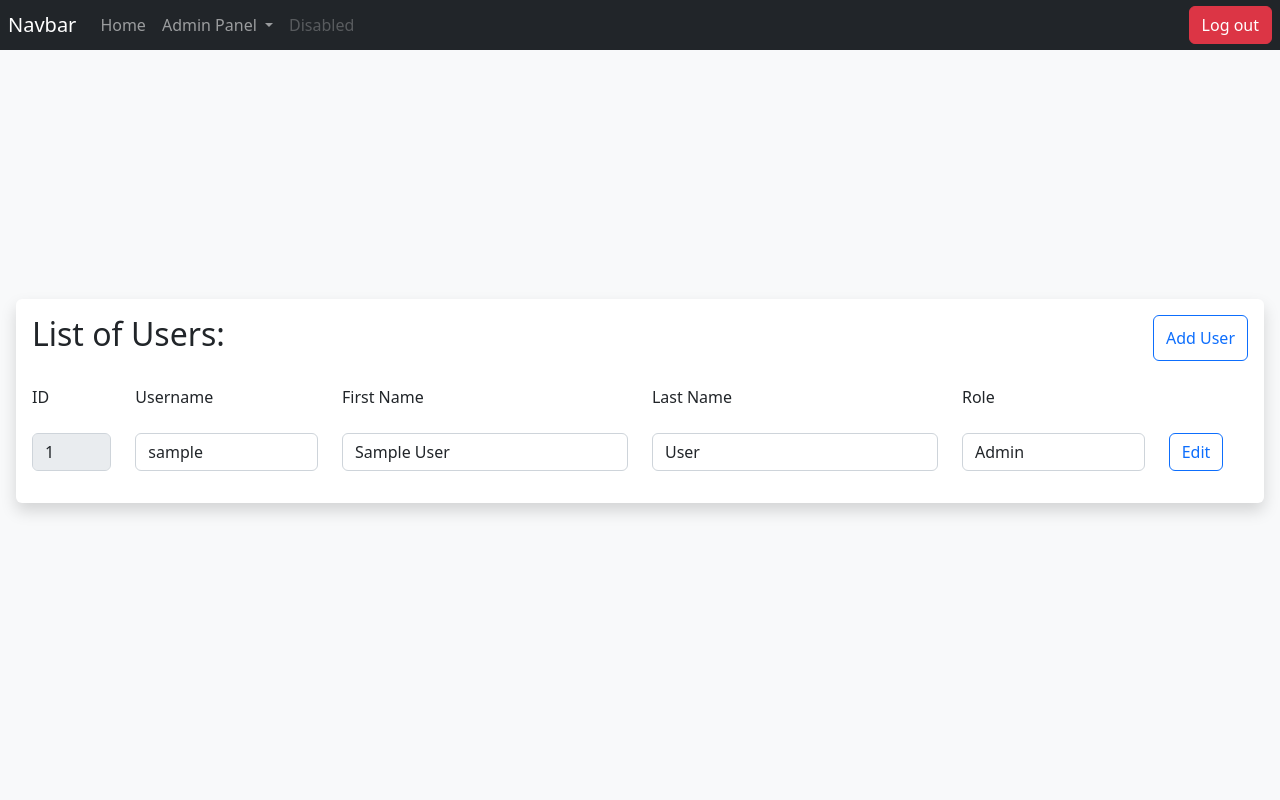
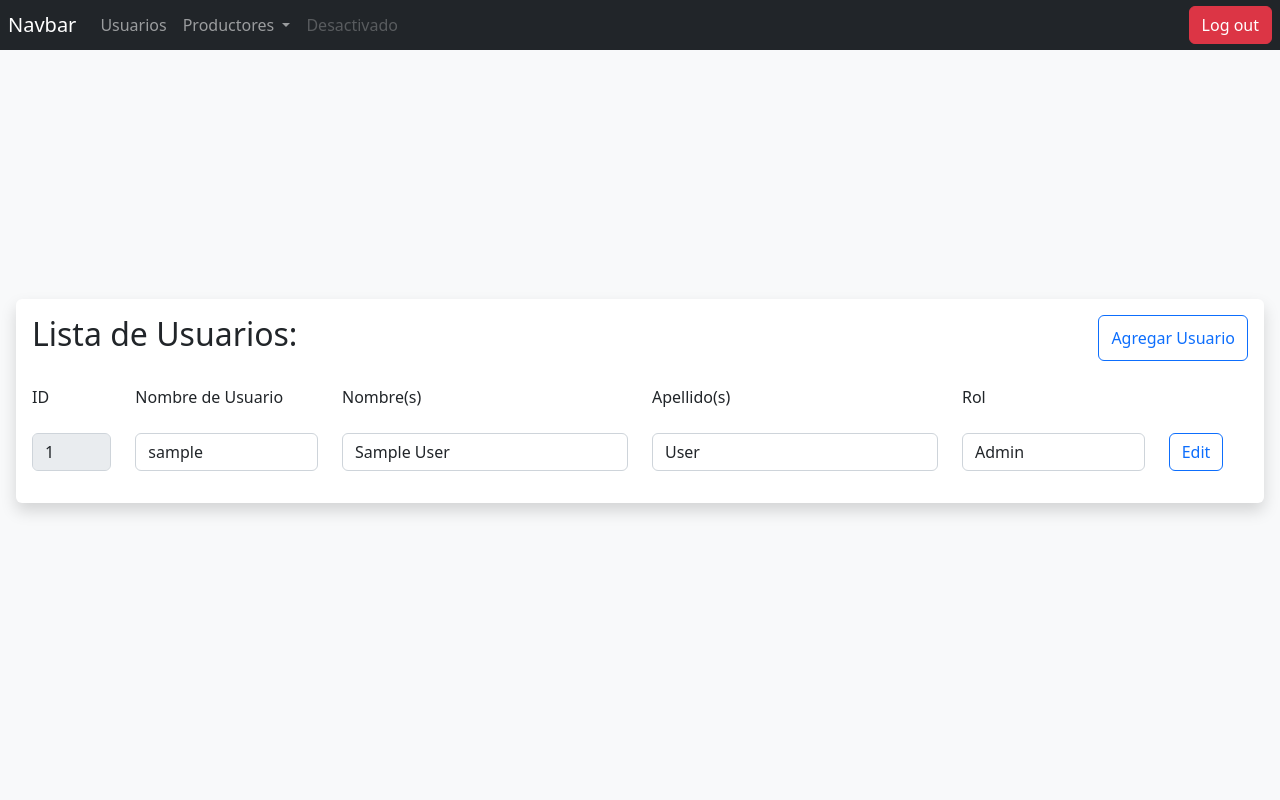
Before and after one commit to arturyepez10/flask-project, a Flask app: page /admin/users in a window 1280 px wide. Run offline with Flask 2, Linux system fonts and the light colour scheme; the visitor is signed in with stand-in values (Sample User, id 1); data comes from the database, SQL or seed files in the repository; some libraries are stand-ins or nearby versions.

Commit message:
translate text

```diff
--- a/controllers/admin.py
+++ b/controllers/admin.py
@@ -31,7 +31,7 @@ def users(current_user = None):
 
       # We validate if empty fields
       if not (form['username'] and form['password']):
-        error = 'Missing username or password information when creating a user.'
+        error = 'No hay nombre de usuario o contraseña al enviar la solicitud.'
       else:
         # We confirm the username isn't already taken
         user = User.query.filter_by(username=form['username']).first()
@@ -49,7 +49,7 @@ def users(current_user = None):
 
           return redirect('/admin' + routes["admin"]["users"])
         else:
-          error = 'ERROR: username is already taken.'
+          error = 'ERROR: nombre de usuario no dispobible.'
     else:
       # default case is editing a user
       # TODO:See what guards can i create with this
--- a/controllers/auth.py
+++ b/controllers/auth.py
@@ -21,7 +21,7 @@ def login():
     # Handled of the post request done to this endpoint
     if request.method == 'POST':
         if not (request.form['username'] and request.form['password']):
-            error = { 'login': 'Empty fields. Please fill in all the fields.' }
+            error = { 'login': 'Campo(s) vacio(s). Por favor, llena la información.' }
             code = 400
         else:
             user = User.query.filter_by(username=request.form['username']).first()
@@ -30,10 +30,10 @@ def login():
                     session['current_user'] = { 'username': request.form['username'], 'password': request.form['password'] }
                     return redirect('/admin' + routes["admin"]["users"])
                 else:
-                    error = { 'login': 'Incorrect password.' }
+                    error = { 'login': 'Contraseña incorrecta.' }
                     code = 400
             else:
-                error = { 'login': 'User not found.' }
+                error = { 'login': 'Usuario no encontrado.' }
                 code = 404
 
     # We check if the user already has a session token
--- a/templates/admin.html
+++ b/templates/admin.html
@@ -11,21 +11,21 @@
       <div class="collapse navbar-collapse justify-content-between" id="navbarSupportedContent">
         <ul class="navbar-nav mr-auto">
           <li class="nav-item">
-            <a class="nav-link" href="#">Home</a>
+            <a class="nav-link" href="/admin/users">Usuarios</a>
           </li>
           <li class="nav-item dropdown">
-            <a class="nav-link dropdown-toggle" href="#" id="navbarDropdown" role="button" data-toggle="dropdown" aria-haspopup="true" aria-expanded="false">
-              Admin Panel
+            <a class="nav-link dropdown-toggle" href="/admin/producers" id="navbarDropdown" role="button" data-toggle="dropdown" aria-haspopup="true" aria-expanded="false">
+              Productores
             </a>
             <div class="dropdown-menu" aria-labelledby="navbarDropdown">
-              <a class="dropdown-item" href="#">User</a>
-              <a class="dropdown-item" href="#">Another action</a>
-              <div class="dropdown-divider"></div>
-              <a class="dropdown-item" href="#">Something else here</a>
+              <a class="dropdown-item" href="/admin/producers">Lista</a>
+              <a class="dropdown-item" href="/admin/producers/type">Tipo</a>
+              <!-- <div class="dropdown-divider"></div>
+              <a class="dropdown-item" href="#">Something else here</a> -->
             </div>
           </li>
           <li class="nav-item">
-            <a class="nav-link disabled" href="#">Disabled</a>
+            <a class="nav-link disabled" href="/admin/producers">Desactivado</a>
           </li>
         </ul>
         <div>
--- a/templates/login.html
+++ b/templates/login.html
@@ -8,12 +8,12 @@
       <form action="" method="post" class="d-flex flex-column">
         <input
           type="text"
-          placeholder="Username"
+          placeholder="Nombre de Usuario"
           name="username"
           value="{{ request.form.username }}"
           class="p-2 m-2"
         >
-        <input type="password" placeholder="Password" name="password" value="{{ request.form.password }}" class="p-2 m-2">
+        <input type="password" placeholder="Contraseña" name="password" value="{{ request.form.password }}" class="p-2 m-2">
         <input class="btn btn-outline-primary m-2" type="submit" value="Login">
       </form>
       {% if error.login %}
--- a/templates/users.html
+++ b/templates/users.html
@@ -1,15 +1,15 @@
 {% extends "admin.html" %}
 
-{% block title %} Admin - Users Management {% endblock %}
+{% block title %} Admin - Manejo de Usuarios {% endblock %}
 
 {% block admin_content %}
   <div class="h-100 d-flex flex-column justify-content-center align-items-center">
     <div class="p-3 bg-white shadow p-3 mb-5 rounded">
       <div class="mb-4 d-flex justify-content-between">
-        <h2>List of Users:</h2>
+        <h2>Lista de Usuarios:</h2>
 
         <button type="button" class="btn btn-outline-primary" data-toggle="modal" data-target="#add-user-modal">
-          Add User
+          Agregar Usuario
         </button>
 
         <!-- MODAL -->
@@ -22,16 +22,16 @@
           <p class="m-0">ID</p>
         </div>
         <div class="form-group col-2">
-          <p class="m-0">Username</p>
+          <p class="m-0">Nombre de Usuario</p>
         </div>
         <div class="form-group col-3">
-          <p class="m-0">First Name</p>
+          <p class="m-0">Nombre(s)</p>
         </div>
         <div class="form-group col-3">
-          <p class="m-0">Last Name</p>
+          <p class="m-0">Apellido(s)</p>
         </div>
         <div class="form-group col-2">
-          <p class="m-0">Role</p>
+          <p class="m-0">Rol</p>
         </div>
         <div class="form-group col-1 mt-auto"></div>
       </div>
```
